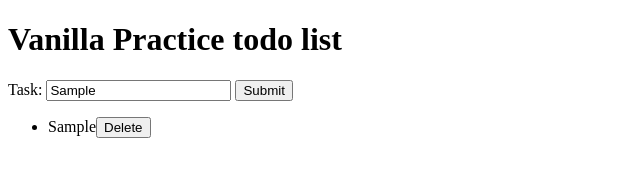
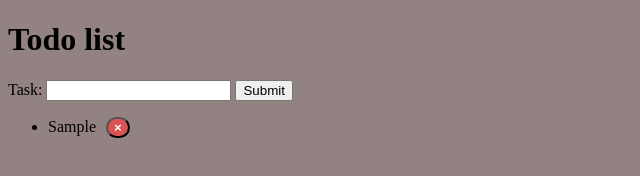
Before and after one commit to jamesmilllerr/vanilla-todo-list, a plain HTML site: page index.html in a window 1280 px wide. Both pictures are taken after typing "Sample" into the empty fields and a click on the button "Submit". Shown: the whole page, without its empty margins (0-640 px from the left). Drawn offline with Linux system fonts and the light colour scheme.

Commit message:
styling and extra touches

```diff
--- a/index.html
+++ b/index.html
@@ -6,8 +6,8 @@
     <title>Vanilla todo list</title>
   </head>
 
-  <body>
-    <h1>Vanilla Practice todo list</h1>
+  <body class="body">
+    <h1>Todo list</h1>
     <form action= "" id="taskform">
       <label for="newtask">Task:</label>
       <input type="text" id="newtask" name="newtask">
--- a/script.js
+++ b/script.js
@@ -5,21 +5,29 @@ const taskList = document.getElementById("tasklist")
 function handleSubmit(event) {
  event.preventDefault()
  let newTask = document.getElementById("newtask").value
+ if (newTask === '') {
+  alert("Enter a task")
+  return
+ }
  let listItem = document.createElement("li")
  let text = document.createTextNode(newTask)
  listItem.append(text)
  taskList.append(listItem);
  let span = document.createElement("span")
+ span.className = "removeSpan"
  let remove = document.createElement("button")
- remove.textContent = "Delete"
+ remove.className = "removeButton"
+ remove.textContent = "\u00D7"
  remove.addEventListener("click", removeItem)
  span.append(remove)
  listItem.append(span)
+ document.getElementById("newtask").value = ''
 }
-
+// delete items from todo list
 function removeItem(event) {
   let task = event.target.parentElement.parentElement
-  taskList.remove(task)
+  console.log(task)
+  taskList.removeChild(task)
 }
 
 let newTaskForm = document.getElementById("taskform")
--- a/styles.css
+++ b/styles.css
@@ -0,0 +1,15 @@
+
+.removeButton {
+  border-radius: 12px;
+  background-color: rgb(218, 82, 82);
+  font-weight: 600;
+  color: white;
+}
+
+.removeSpan {
+  padding-left: 10px;
+}
+
+.body {
+  background-color: rgb(146, 130, 130)
+}
```
